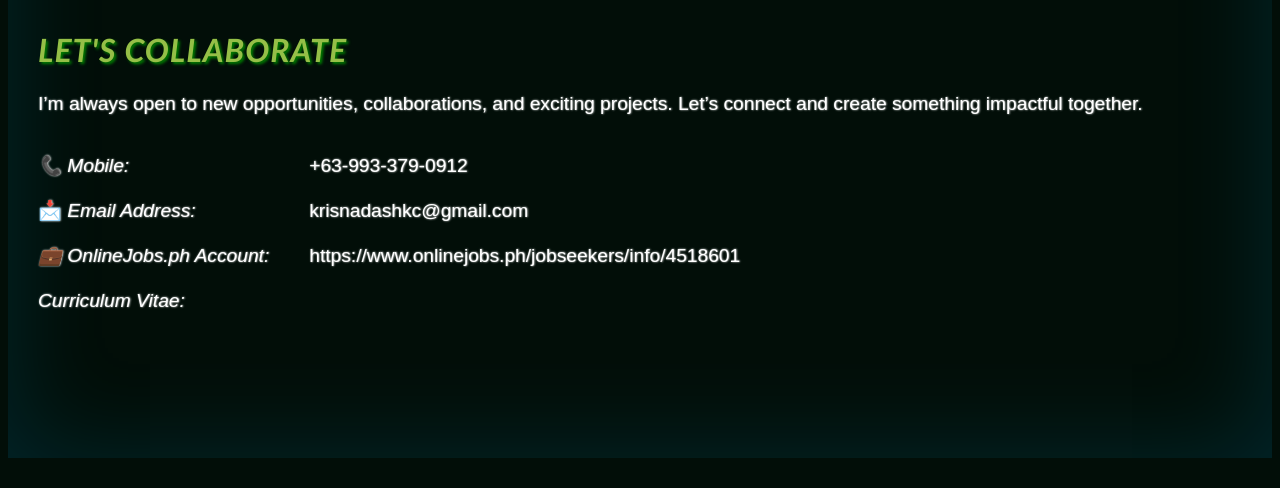
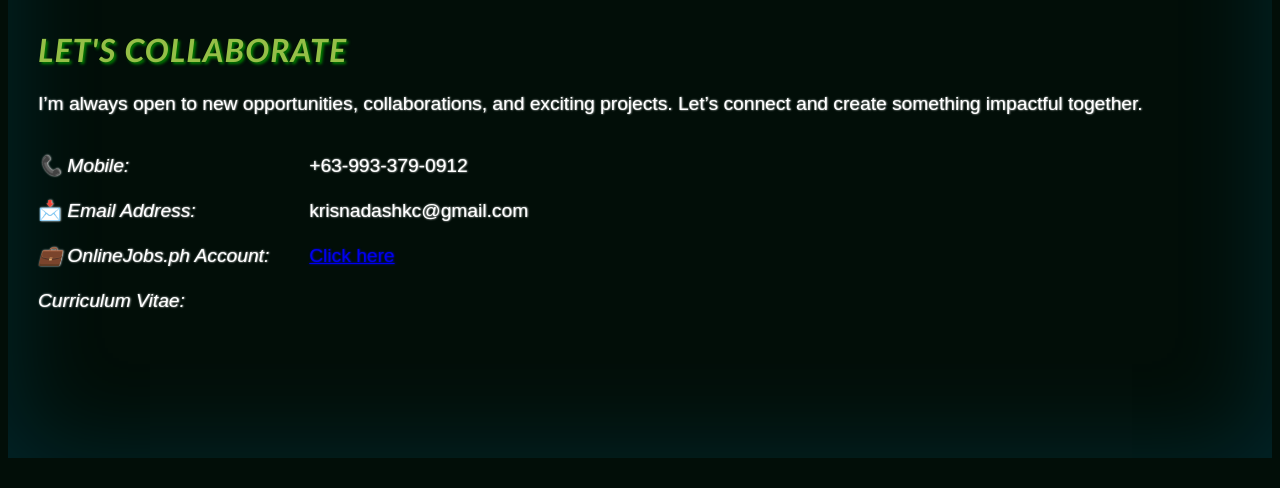
Before and after one commit to krisnadashkc/Portfolio, a plain HTML site: page index.html in a window 1280 px wide. Shown: the part 7464-7952 px from the top of the page. Drawn offline with Linux system fonts and the light colour scheme.

Commit message:
Update index.html

```diff
--- a/index.html
+++ b/index.html
@@ -497,7 +497,7 @@ Let’s connect and create something impactful together.</p>
 <div>
   <p>+63-993-379-0912</p>
   <p> krisnadashkc@gmail.com</p>
-  <p> https://www.onlinejobs.ph/jobseekers/info/4518601 </p>
+  <p><a href="https://www.onlinejobs.ph/jobseekers/info/4518601">Click here</a></p>
   <p>
 </div>
 </div>
```
